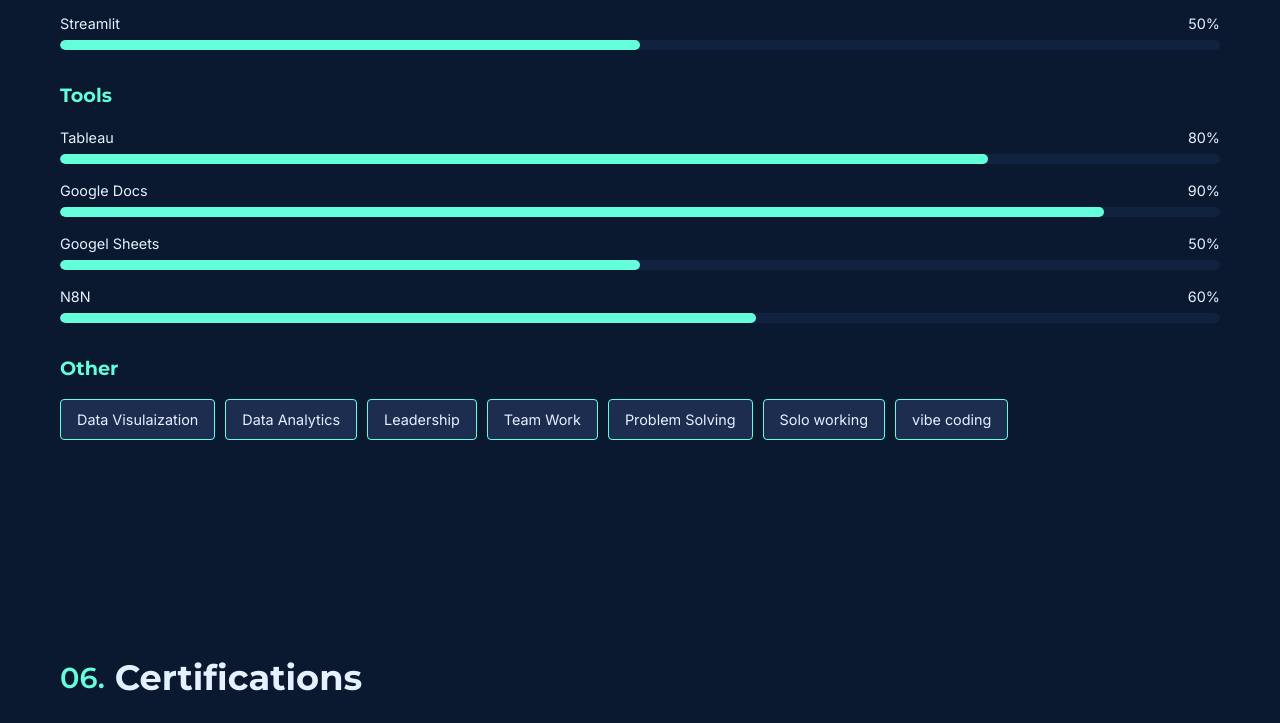
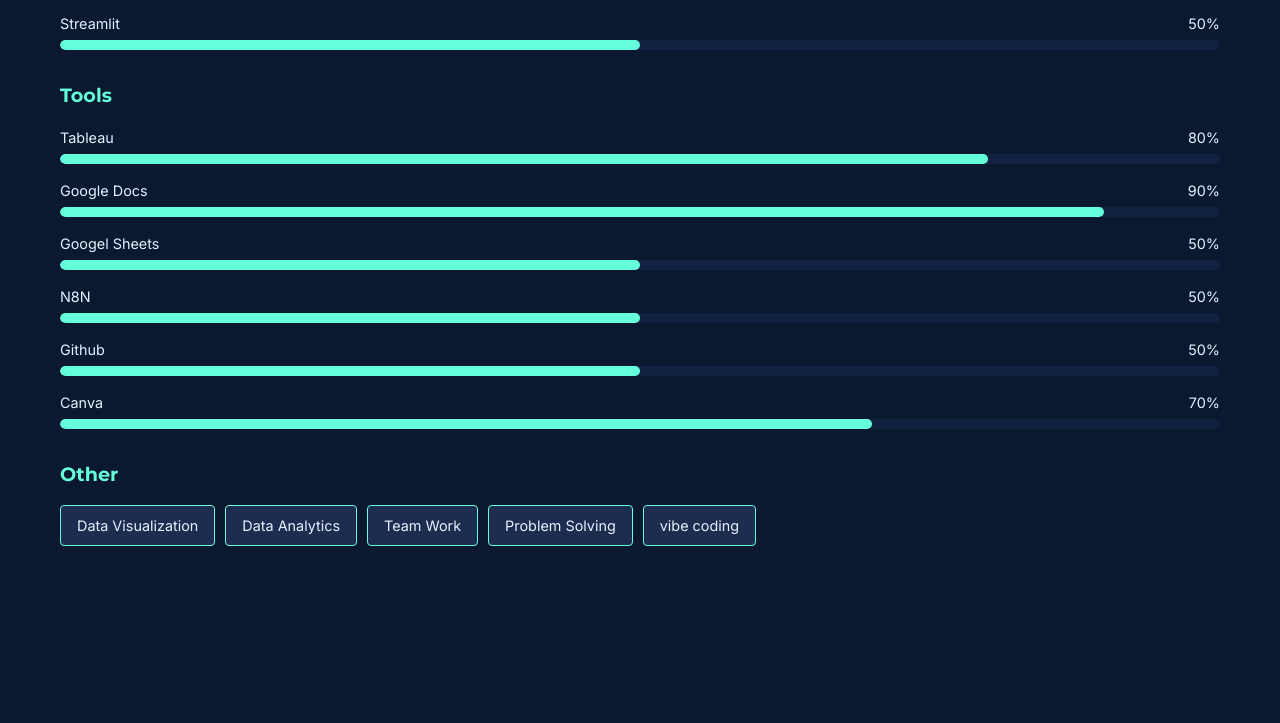
Before and after one commit to Yashuu05/PortfolioWebsite, a website: page docs/index.html in a window 1280 px wide. Shown: the part 4508-5231 px from the top of the page. Drawn offline with Linux system fonts and the light colour scheme.

Commit message:
updated index.html

```diff
--- a/docs/index.html
+++ b/docs/index.html
@@ -398,19 +398,17 @@
                 },
                 {
                     category: "Tools",
-                    items: [{ name: "Tableau", level: 80 }, { name: "Google Docs", level: 90 }, { name: "Googel Sheets", level: 50}, {name: "N8N", level: 60}]
+                    items: [{ name: "Tableau", level: 80 }, { name: "Google Docs", level: 90 }, { name: "Googel Sheets", level: 50}, {name: "N8N", level: 50}, {name:"Github", level:50}, {name:"Canva", level:70}]
                 },
                 {
                     category: "Other",
                     // Note: No 'level' property here, so it will render as tags
                     items: [
-                        {name: "Data Visulaization"},
+                        {name: "Data Visualization"},
                         {name: "Data Analytics"},
-                        { name: "Leadership" },
                         { name: "Team Work" },
                         { name: "Problem Solving" },
-                        { name: "Solo working" },
-                        { name: "vibe coding "}
+                        { name: "vibe coding"}
                     ]
                 }
             ],
```
